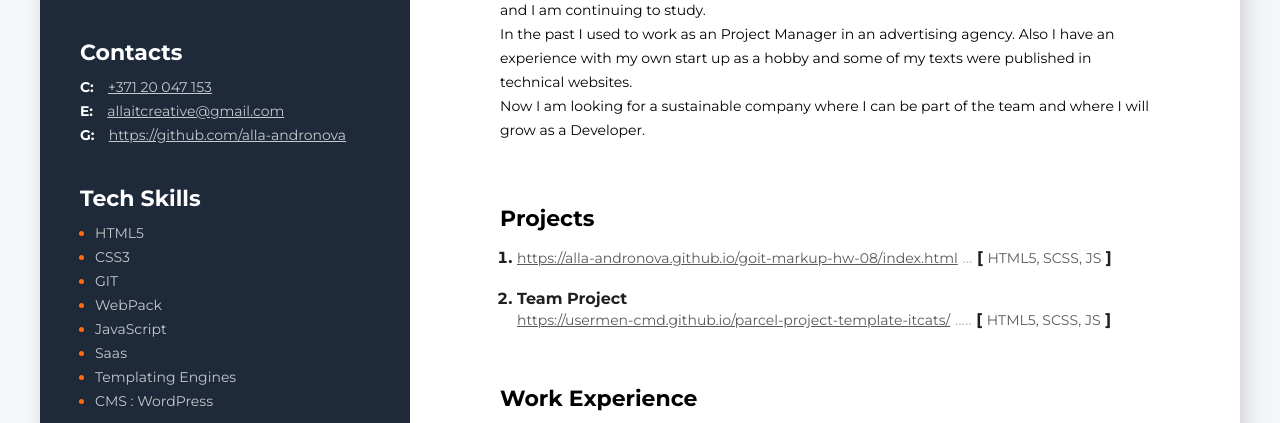
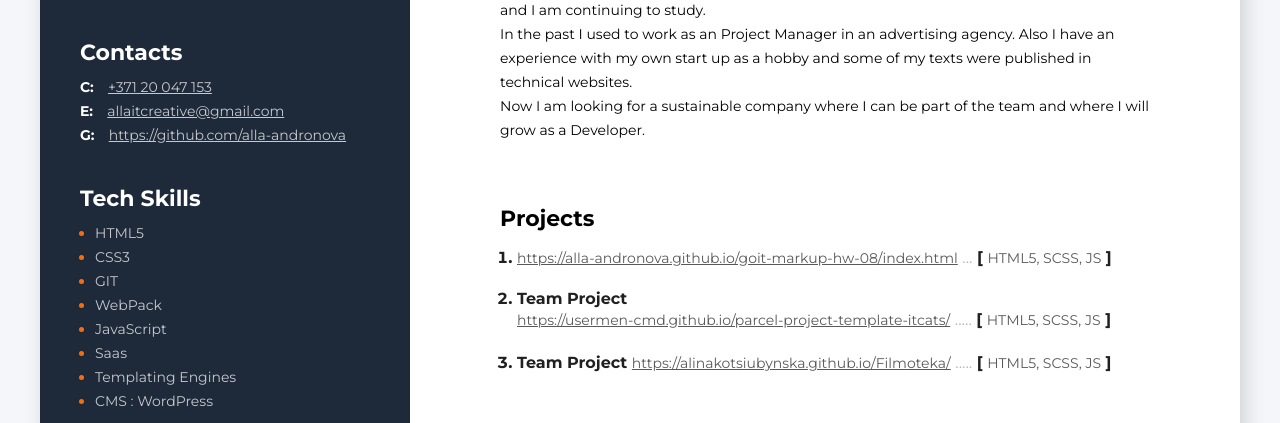
Before and after one commit to alla-andronova/cv, a plain HTML site: page index.html in a window 1280 px wide. Shown: the part 360-783 px from the top of the page. Drawn offline with Linux system fonts and the light colour scheme.

Commit message:
adds new project

```diff
--- a/index.html
+++ b/index.html
@@ -197,6 +197,20 @@
                 ></span
               >
             </li>
+            <br />
+            <li class="projects-list-item">
+              Team Project
+              <a
+                target="blank"
+                class="projects-link"
+                href="https://alla-andronova.github.io/goit-markup-hw-08/index.html"
+                >https://alinakotsiubynska.github.io/Filmoteka/</a
+              >
+              <span class="dots">.....</span>
+              <span>
+                <b>[ <span class="tech-skill">HTML5, SCSS, JS</span> ]</b></span
+              >
+            </li>
           </ol>
         </div>
         <!-- experience -->
```
